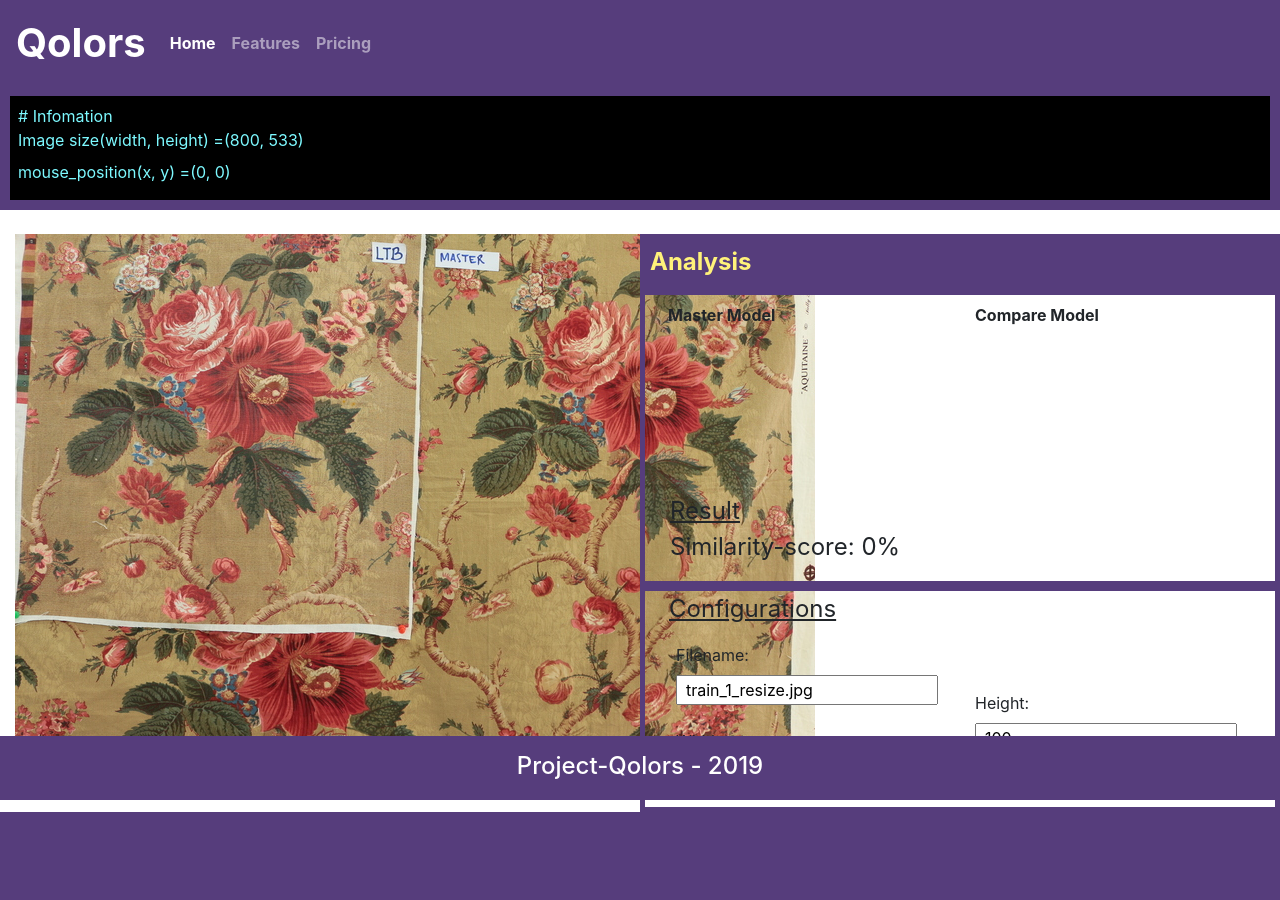
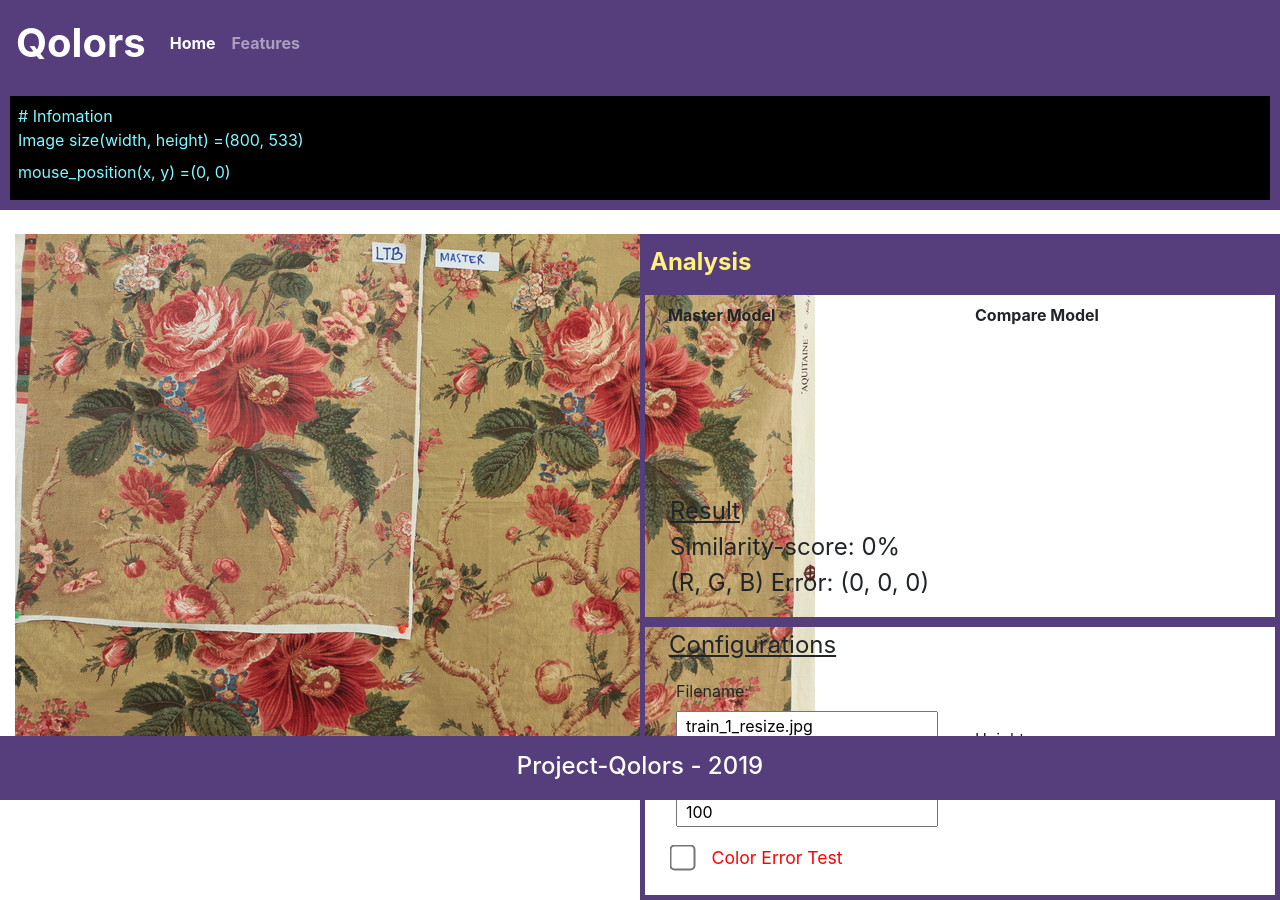
Before and after one commit to adadesions/color-similarity, a Flask app: page / in a window 1280 px wide. Before the commit the page ends 812 px from the top, so only its background shows below. Run offline with Flask 2, Linux system fonts and the light colour scheme; a map, chart or similar area stays blank; some libraries are stand-ins or nearby versions.

Commit message:
Add Color error feature

```diff
--- a/flaskr/static/css/style.css
+++ b/flaskr/static/css/style.css
@@ -73,6 +73,21 @@ body {
     margin: 1em;
 }
 
+.label-rgb {
+    margin-top: 1em;
+    font-size: 1.1em;
+    color: red;
+}
+
+input[type=checkbox] {
+    -ms-transform: scale(2); /* IE */
+    -moz-transform: scale(2); /* FF */
+    -webkit-transform: scale(2); /* Safari and Chrome */
+    -o-transform: scale(2); /* Opera */
+    padding: 10px;
+    margin-right: 1em;
+}
+
 /* Footer */
 .ada-footer {
     position: absolute;
--- a/flaskr/static/js/zoom.js
+++ b/flaskr/static/js/zoom.js
@@ -7,6 +7,8 @@
 init();
 filename = document.getElementById('filename');
 filename.addEventListener('change', init);
+color_checkbox = document.getElementById('rgb-checkbox');
+color_checkbox.addEventListener('change', color_error);
 
 
 //  Import file to system
@@ -55,6 +57,7 @@ function rms(x, y) {
     // Roots-Mean-Squrt-Error
     // x, y are a column vector.
 
+    // Maximum Mutual Imformation
     if(x.length != y.length) return -1;
 
     vec = [];
@@ -142,6 +145,18 @@ function draw(img) {
             similarity = Math.abs(rms(master_rgb, compare_rgb) - 100);
             if (similarity > 100) similarity = 0;
 
+            is_color_test = document.getElementById('rgb-checkbox').checked;
+            if (is_color_test) {
+                master = master_rgb[0]
+                sample = compare_rgb[0]
+                r_diff = Math.abs(master[0]-sample[0]);
+                g_diff = Math.abs(master[1]-sample[1]);
+                b_diff = Math.abs(master[2]-sample[2]);
+                console.log(r_diff)
+                let rgb_score = document.getElementById('rgb-score');
+                rgb_score.innerHTML = `(${r_diff}, ${g_diff}, ${b_diff})`
+            }
+
             sim_score = document.getElementById('similarity-score');
             sim_score.innerHTML = similarity.toFixed(2) + '%';
         }
@@ -151,3 +166,14 @@ function draw(img) {
     canvas.addEventListener('click', () => crop_fnc('cap-master'));
     canvas.addEventListener('mousemove', () => crop_fnc('cap-compare'));
 }
+
+function color_error() {
+    if (this.checked) {
+        document.getElementById('sample-width').value = 1;
+        document.getElementById('sample-height').value = 1;
+    }
+    else {
+        document.getElementById('sample-width').value = 100;
+        document.getElementById('sample-height').value = 100;
+    }
+}
--- a/flaskr/templates/index.html
+++ b/flaskr/templates/index.html
@@ -18,7 +18,6 @@
                 <div class="navbar-nav">
                 <a class="nav-item nav-link active" href="#">Home <span class="sr-only">(current)</span></a>
                 <a class="nav-item nav-link" href="#">Features</a>
-                <a class="nav-item nav-link" href="#">Pricing</a>
                 </div>
             </div>
     </nav>
@@ -72,6 +71,9 @@
                             <div class="analysis-label">
                                 Similarity-score: <span id="similarity-score">0%</span>
                             </div>
+                            <div class="analysis-label">
+                                    (R, G, B) Error: <span id="rgb-score">(0, 0, 0)</span>
+                            </div>
                         </div>
                 </div>
                 <div class="row border-half do-flex">
@@ -85,14 +87,20 @@
                             <br><br>
                             <label for="sample-width">Width: </label>
                             <input type="text" name="sample-width" id="sample-width" value="100">
+                            <div class="checkbox">
+                                <label class="label-rgb">
+                                    <input id="rgb-checkbox" type="checkbox" name="rgb" value="rgb">
+                                    Color Error Test
+                                </label>
+                            </div>
                         </div>
                         <div class="col-lg-6">
                             <br><br>
                             <label for="sample-height">Height: </label>
                             <input type="text" name="sample-height" id="sample-height" value="100">
                         </div>
+
                     </div>
-
                 </div>
             </div>
         </div>
```
